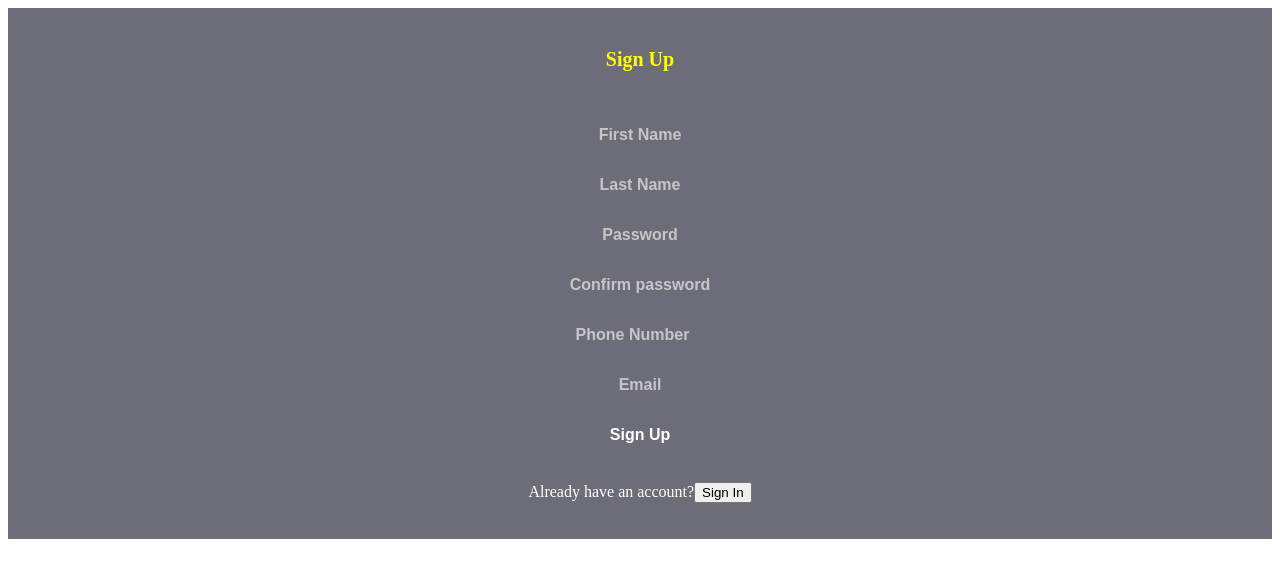
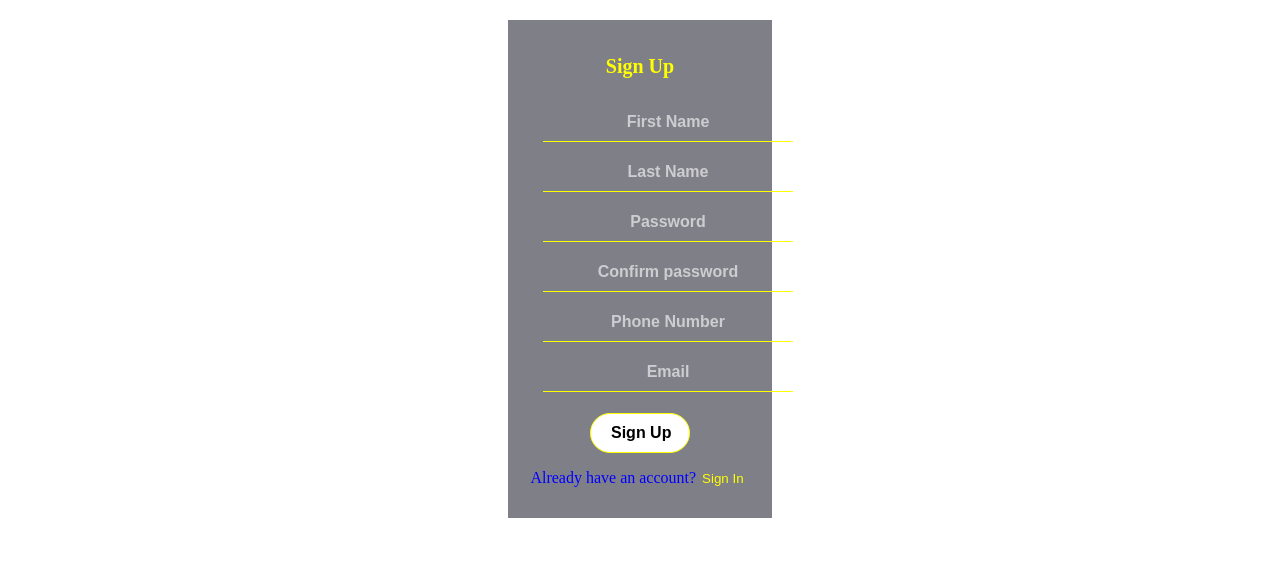
Before and after one commit to RabbiKojoDumgyan/remote-git-practice, a plain HTML site: page index.html in a window 1280 px wide. Drawn offline with Linux system fonts and the light colour scheme.

Commit message:
complete project

```diff
--- a/index.html
+++ b/index.html
@@ -15,31 +15,31 @@
                 <h3>Sign Up</h3>
                 <div class="all">
                     <div id="one">
-                        <input class="input" type="text" name="fname" placeholder="First Name" maxlength="15">
+                        <input class="input" type="text" name="fname" placeholder="First Name" maxlength="15" required>
                     </div>
 
                     <div id="one">
-                        <input class="input" type="text" name="lname" placeholder="Last Name" maxlength="`15">
+                        <input class="input" type="text" name="lname" placeholder="Last Name" maxlength="`15" required>
                     </div>
 
                     <div id="one">
-                        <input class="input" type="password" name="password" placeholder="Password" min="8">
+                        <input class="input" type="password" name="password" placeholder="Password" minlength="8" required>
                     </div>
 
                     <div id="one">
-                        <input class="input" type="password" name="cpassword" placeholder="Confirm password" min="8">
+                        <input class="input" type="password" name="cpassword" placeholder="Confirm password" minlength="8" required>
                     </div>
 
                     <div id="one">
-                        <input class="input" type="number" name="phone-number" placeholder="Phone Number" max="10">
+                        <input class="input" type="numbers" name="phone-number" placeholder="Phone Number" minlength="10" maxlength="10">
                     </div>
 
                     <div id="one">
-                        <input class="input" type="email" name="email" placeholder="Email">
+                        <input class="input" type="email" name="email" placeholder="Email" required>
                     </div>
 
                     <div id="one">
-                        <input class="input" type="submit" value="Sign Up">
+                        <input class="button" type="submit" value="Sign Up">
                     </div>
 
                 </div>
@@ -48,6 +48,8 @@
                     <p>Already have an account?<button class="signin">Sign In</button></p>
 
                 </div>
+            </form>
+        </div>
     </div>
 </body>
 </html>
--- a/style.css
+++ b/style.css
@@ -6,19 +6,23 @@ body {
 }
 .container {
     text-align: center;
-    background-color: rgba(35, 35, 51, 0.664);
-    background-attachment: fixed;
-    background-size: auto;
+    background-color: rgba(35, 35, 51, 0.582);
+    margin: 20px 500px;
     color: white;
 
 }
 
+.form h3 {
+
+}
+
 .form {
-    padding: 20px;
+    padding: 15px;
 }
 
 .all {
     padding: 10px;
+    margin-top: -20px;
 }
 
 #one {
@@ -29,18 +33,18 @@ body {
 
 }
 
-.input {
-    padding: 10px 0 15px 0;
+input {
+    padding: 10px 0 10px 0;
     text-align: center;
     font-size: 16px;
     font-weight: bold;
     box-sizing: border-box;
     background-color: transparent;
     color: white;
-    border: 2px solid;
-    border-right: none;
+    border-bottom: 1.5px solid yellow !important;
+    /* border-right: none;
     border-left: none;
-    border-top: none;
+    border-top: none; */
     width: 250px;
     border: none;
 }
@@ -55,6 +59,25 @@ body {
     font-size: 20px;
 }
 
-.input:active {
-    bo
+.button {
+    border: none;
+    background-color: white;
+    border-radius: 20px;
+    width:100px;
+    height: 40px;
+    color: black;
+    padding: 10px 20px 15px 20px;
+    text-align: center;
+    margin-top: 10px;
+    border: 1.5px solid yellow;
 }
+
+.para p {
+    color: blue;
+}
+
+.signin {
+    color: yellow;
+    background-color: transparent;
+    border: none;
+}
```
